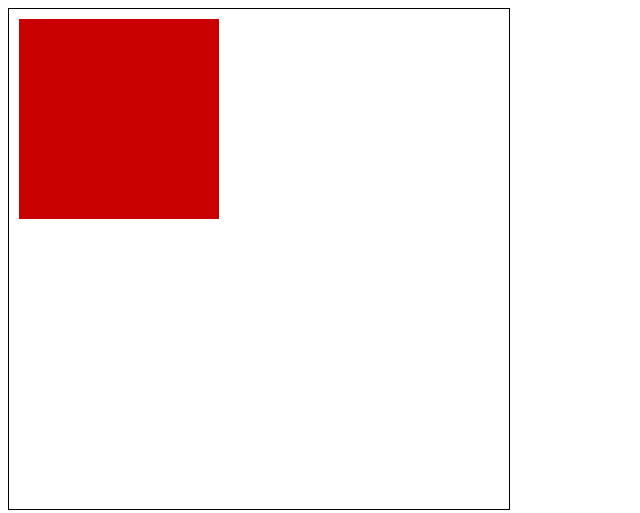
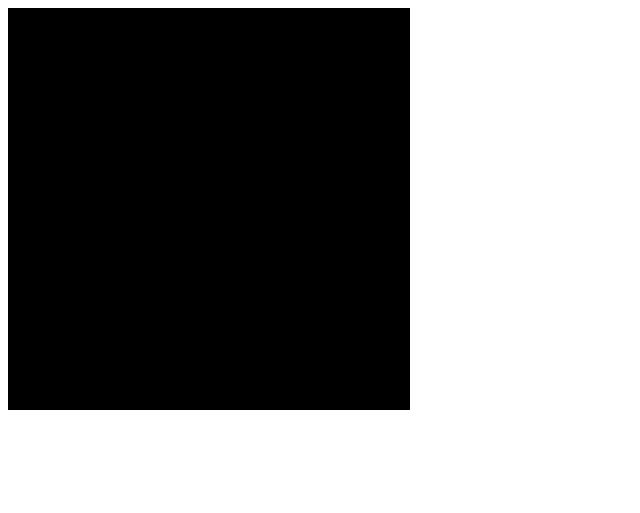
Before and after one commit to Laxsjo/Fractals, a plain HTML site: page index.html in a window 1280 px wide. Shown: the whole page, without its empty margins (0-640 px from the left). Drawn offline with Linux system fonts and the light colour scheme.

Commit message:
Setup webgl

```diff
--- a/index.html
+++ b/index.html
@@ -6,7 +6,8 @@
 		<meta name="viewport" content="width=device-width, initial-scale=1.0" />
 		<title>Fractal Display</title>
 
-		<script src="/javascript/main.js" defer></script>
+		<script src="/javascript/main.js" type="module"></script>
+
 		<style>
 			canvas {
 				border: 1px solid black;
@@ -14,6 +15,6 @@
 		</style>
 	</head>
 	<body>
-		<canvas width="500" height="500" id="mainCanvas"></canvas>
+		<canvas width="400" height="400" id="mainCanvas"></canvas>
 	</body>
 </html>
--- a/javascript/main.js
+++ b/javascript/main.js
@@ -1,6 +1,52 @@
+import * as webgl from "./webGLUtils.js";
+let posBuffer;
+function initializeWithSources(vertexSource, fragSource) {
+    let program = webgl.createProgramFromSources(gl, vertexSource, fragSource);
+    console.log(vertexSource);
+    console.log(fragSource);
+    posBuffer = gl.createBuffer();
+    gl.bindBuffer(gl.ARRAY_BUFFER, posBuffer);
+    // prettier-ignore
+    let vertexPositions = [
+        -1, -1,
+        -1, 1,
+        1, 1,
+        -1, -1,
+        1, 1,
+        1, -1,
+    ];
+    gl.bufferData(gl.ARRAY_BUFFER, new Float32Array(vertexPositions), gl.STATIC_DRAW);
+    renderFrame(gl, program);
+}
+function renderFrame(gl, program) {
+    // TODO: Resize canvas size to element size
+    gl.viewport(0, 0, gl.canvas.width, gl.canvas.height);
+    gl.clearColor(0, 0, 0, 0);
+    gl.clear(gl.COLOR_BUFFER_BIT);
+    gl.useProgram(program);
+    let posAttrLocation = gl.getAttribLocation(program, "a_position");
+    gl.enableVertexAttribArray(posAttrLocation);
+    gl.bindBuffer(gl.ARRAY_BUFFER, posBuffer);
+    gl.vertexAttribPointer(posAttrLocation, 2, gl.FLOAT, false, 0, 0);
+    gl.drawArrays(gl.TRIANGLES, 0, 6);
+}
 const canvas = document.querySelector("#mainCanvas");
 console.log(canvas);
-const context = canvas.getContext("2d");
-context.fillStyle = "rgb(200, 0, 0)";
-context.fillRect(10, 10, 200, 200);
+const gl = canvas.getContext("webgl");
+gl.clearColor(0.0, 0.0, 0.0, 1.0);
+gl.clear(gl.COLOR_BUFFER_BIT);
+let vertexSource = null;
+let fragSource = null;
+fetch("/shaders/frag.glsl").then(async (response) => {
+    fragSource = await response.text();
+    if (vertexSource !== null) {
+        initializeWithSources(vertexSource, fragSource);
+    }
+});
+fetch("/shaders/vertex.glsl").then(async (response) => {
+    vertexSource = await response.text();
+    if (fragSource !== null) {
+        initializeWithSources(vertexSource, fragSource);
+    }
+});
 //# sourceMappingURL=main.js.map
--- /dev/null
+++ b/javascript/webGLUtils.js
@@ -0,0 +1,27 @@
+export function compileShader(gl, source, type) {
+    let shader = gl.createShader(type);
+    gl.shaderSource(shader, source);
+    gl.compileShader(shader);
+    let success = gl.getShaderParameter(shader, gl.COMPILE_STATUS);
+    if (!success) {
+        throw new Error("Could not compile shader: " + gl.getShaderInfoLog(shader));
+    }
+    return shader;
+}
+export function createProgram(gl, vertexShader, fragShader) {
+    let program = gl.createProgram();
+    gl.attachShader(program, vertexShader);
+    gl.attachShader(program, fragShader);
+    gl.linkProgram(program);
+    let success = gl.getProgramParameter(program, gl.LINK_STATUS);
+    if (!success) {
+        throw new Error("Could not link program: " + gl.getProgramInfoLog(program));
+    }
+    return program;
+}
+export function createProgramFromSources(gl, vertexSource, fragSource) {
+    let vertexShader = compileShader(gl, vertexSource, gl.VERTEX_SHADER);
+    let fragShader = compileShader(gl, fragSource, gl.FRAGMENT_SHADER);
+    return createProgram(gl, vertexShader, fragShader);
+}
+//# sourceMappingURL=webGLUtils.js.map
--- /dev/null
+++ b/shaders/frag.glsl
@@ -0,0 +1,40 @@
+// fragment shaders don't have a default precision so we need
+// to pick one. mediump is a good default. It means "medium precision"
+precision mediump float;
+
+varying vec2 v_texCoord;
+
+vec2 cMult(vec2 c1, vec2 c2) {
+	vec2 outC;
+
+	outC.x = c1.x * c2.x - c1.y * c2.y;
+	outC.y = c1.x * c2.y + c2.x * c1.y;
+
+	return outC;
+}
+
+float mandelbrot(vec2 pos, vec2 c, int iterations, float escapeRadius) {
+	vec2 z = pos;
+
+	float outValue;
+
+	for(int i = 0; i < 200; i++) {
+		z = cMult(z, z) + c;
+		if(length(z) > escapeRadius) {
+			outValue = float(i / iterations);
+			break;
+		}
+	}
+
+	return outValue;
+}
+
+void main() {
+
+	// gl_FragColor is a special variable a fragment shader
+	// is responsible for setting
+	float value = mandelbrot(v_texCoord, vec2(0), 200, 10.0);
+	gl_FragColor = vec4(0, 0.6, 1, 1) * value;
+	gl_FragColor = vec4(value, value, value, 1);
+
+}
--- /dev/null
+++ b/shaders/vertex.glsl
@@ -0,0 +1,15 @@
+// an attribute will receive data from a buffer
+attribute vec4 a_position;
+attribute vec2 a_texCoord;
+
+varying vec2 v_texCoord;
+
+// all shaders have a main function
+void main() {
+
+    // gl_Position is a special variable a vertex shader
+    // is responsible for setting
+    gl_Position = a_position;
+
+    v_texCoord = (a_position.xy + vec2(1)) * 0.5;
+}
--- /dev/null
+++ b/webGLUtils.ts
@@ -0,0 +1,52 @@
+export function compileShader(
+	gl: WebGLRenderingContext,
+	source: string,
+	type: number
+): WebGLShader {
+	let shader = gl.createShader(type);
+
+	gl.shaderSource(shader, source);
+	gl.compileShader(shader);
+
+	let success = gl.getShaderParameter(shader, gl.COMPILE_STATUS);
+	if (!success) {
+		throw new Error(
+			"Could not compile shader: " + gl.getShaderInfoLog(shader)
+		);
+	}
+
+	return shader;
+}
+
+export function createProgram(
+	gl: WebGLRenderingContext,
+	vertexShader: WebGLShader,
+	fragShader: WebGLShader
+): WebGLProgram {
+	let program = gl.createProgram();
+
+	gl.attachShader(program, vertexShader);
+	gl.attachShader(program, fragShader);
+
+	gl.linkProgram(program);
+
+	let success = gl.getProgramParameter(program, gl.LINK_STATUS);
+	if (!success) {
+		throw new Error(
+			"Could not link program: " + gl.getProgramInfoLog(program)
+		);
+	}
+
+	return program;
+}
+
+export function createProgramFromSources(
+	gl: WebGLRenderingContext,
+	vertexSource: string,
+	fragSource: string
+): WebGLProgram {
+	let vertexShader = compileShader(gl, vertexSource, gl.VERTEX_SHADER);
+	let fragShader = compileShader(gl, fragSource, gl.FRAGMENT_SHADER);
+
+	return createProgram(gl, vertexShader, fragShader);
+}
```
Also changed, not shown: main.ts (+68 -3 lines), 2 other files.
